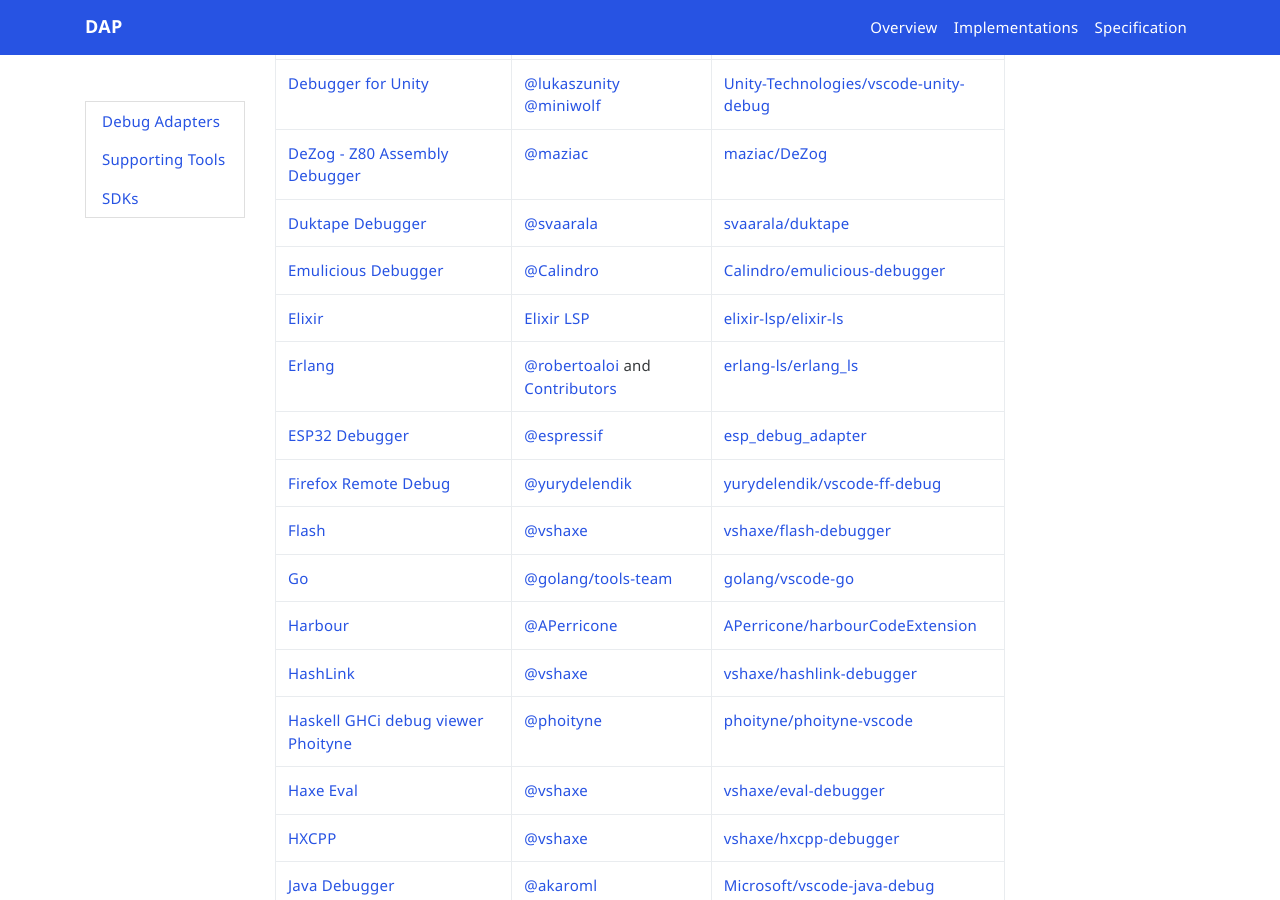
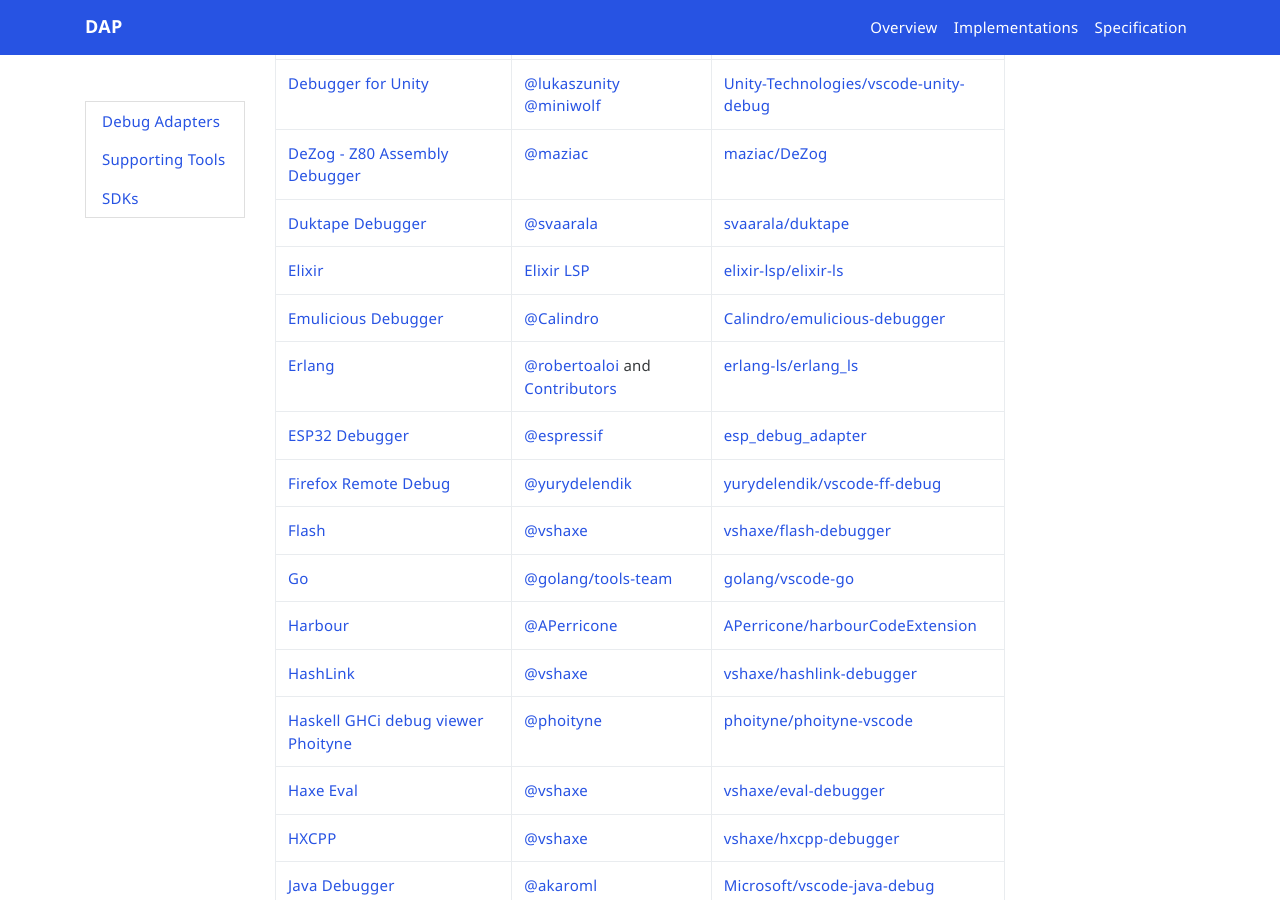
Before and after one commit to microsoft/debug-adapter-protocol, a Jekyll site: the page built from _implementors/adapters.md, in a window 1280 px wide and 900 px high, scrolled down 1037 px. Built offline with Jekyll 4.4.1, drawn with Linux system fonts in a browser that asks for light colours; nearby versions of some CDN libraries; comment, search, counter and statistics services are not loaded.

Commit message:
fix sorting

```diff
--- a/_implementors/adapters.md
+++ b/_implementors/adapters.md
@@ -29,8 +29,8 @@
 [Debugger for Unity](https://marketplace.visualstudio.com/items?itemName=Unity.unity-debug)|[@lukaszunity](https://github.com/lukaszunity) [@miniwolf](https://github.com/miniwolf)|[Unity-Technologies/vscode-unity-debug](https://github.com/Unity-Technologies/vscode-unity-debug)
 [DeZog - Z80 Assembly Debugger](https://marketplace.visualstudio.com/items?itemName=maziac.dezog)|[@maziac](https://github.com/maziac)|[maziac/DeZog](https://github.com/maziac/dezog)
 [Duktape Debugger](https://marketplace.visualstudio.com/items?itemName=HaroldBrenes.duk-debug)|[@svaarala](https://github.com/svaarala)|[svaarala/duktape](https://github.com/svaarala/duktape)
+[Elixir](https://marketplace.visualstudio.com/items?itemName=JakeBecker.elixir-ls)|[Elixir LSP](https://github.com/elixir-lsp)|[elixir-lsp/elixir-ls](https://github.com/elixir-lsp/elixir-ls)
 [Emulicious Debugger](https://marketplace.visualstudio.com/items?itemName=emulicious.emulicious-debugger)|[@Calindro](https://github.com/Calindro)|[Calindro/emulicious-debugger](https://github.com/Calindro/emulicious-debugger)
-[Elixir](https://marketplace.visualstudio.com/items?itemName=JakeBecker.elixir-ls)|[Elixir LSP](https://github.com/elixir-lsp)|[elixir-lsp/elixir-ls](https://github.com/elixir-lsp/elixir-ls)
 [Erlang](https://marketplace.visualstudio.com/items?itemName=erlang-ls.erlang-ls)|[@robertoaloi](https://github.com/robertoaloi) and [Contributors](https://github.com/erlang-ls/erlang_ls/graphs/contributors)|[erlang-ls/erlang_ls](https://github.com/erlang-ls/erlang_ls)
 [ESP32 Debugger](https://github.com/espressif/esp-debug-adapter)|[@espressif](https://github.com/espressif)|[esp_debug_adapter](https://github.com/espressif/esp-debug-adapter)
 [Firefox Remote Debug](https://marketplace.visualstudio.com/items?itemName=yurydelendik.firefox-debug)|[@yurydelendik](https://github.com/yurydelendik)|[yurydelendik/vscode-ff-debug](https://github.com/yurydelendik/vscode-ff-debug)
```
